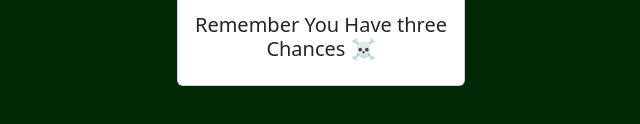
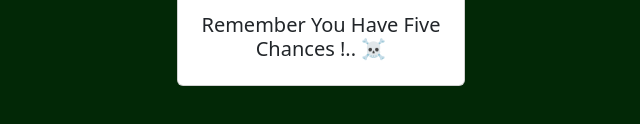
Before and after one commit to DulangaMendis/-guess-number---game, a plain HTML site: page index.html in a window 1280 px wide. Shown: the part 540-664 px from the top of the page, 319-959 px from the left. Drawn offline with nearby package versions, Linux system fonts and the light colour scheme.

Commit message:
change card body

```diff
--- a/index.html
+++ b/index.html
@@ -29,7 +29,7 @@
           <li class="list-group-item"><p id="message"></p></li>
         </ul>
         <div class="card-body">
-          <h5>Remember You Have three Chances ☠️</h5>
+          <h5>Remember You Have Five Chances !.. ☠️</h5>
         </div>
       </div>
   </center>
```
